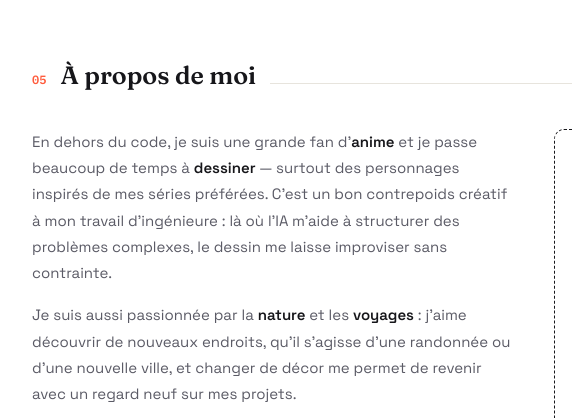
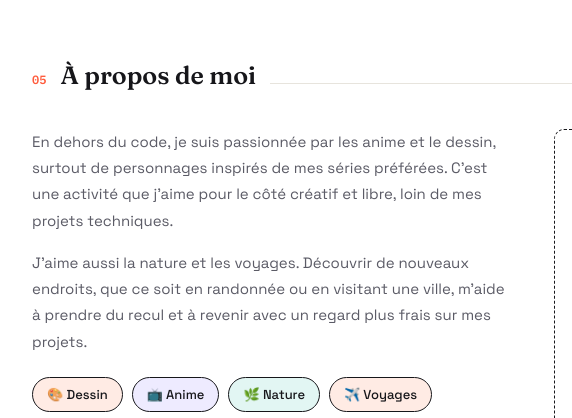
Before and after one commit to asmegnou/asmegnou.github.io, a plain HTML site: page index.html in a window 1280 px wide. Shown: the part 4349-4767 px from the top of the page, 146-718 px from the left. Drawn offline with nearby package versions, Linux system fonts and the light colour scheme; no server answers.

Commit message:
Revise about section content for clarity
Updated the text in the 'about' section to improve clarity and conciseness.

```diff
--- a/index.html
+++ b/index.html
@@ -309,8 +309,9 @@
     <div class="section-head"><span class="section-num">05</span><span class="section-title">À propos de moi</span><span class="section-line"></span></div>
     <div class="about-layout">
       <div class="about-text">
-        <p>En dehors du code, je suis une grande fan d'<b>anime</b> et je passe beaucoup de temps à <b>dessiner</b> — surtout des personnages inspirés de mes séries préférées. C'est un bon contrepoids créatif à mon travail d'ingénieure : là où l'IA m'aide à structurer des problèmes complexes, le dessin me laisse improviser sans contrainte.</p>
-        <p>Je suis aussi passionnée par la <b>nature</b> et les <b>voyages</b> : j'aime découvrir de nouveaux endroits, qu'il s'agisse d'une randonnée ou d'une nouvelle ville, et changer de décor me permet de revenir avec un regard neuf sur mes projets.</p>
+        <p>En dehors du code, je suis passionnée par les anime et le dessin, surtout de personnages inspirés de mes séries préférées. C’est une activité que j’aime pour le côté créatif et libre, loin de mes projets techniques.</p>
+
+        <p>J’aime aussi la nature et les voyages. Découvrir de nouveaux endroits, que ce soit en randonnée ou en visitant une ville, m’aide à prendre du recul et à revenir avec un regard plus frais sur mes projets.</p>
         <div class="interest-chips">
           <span class="interest-chip">🎨 Dessin</span><span class="interest-chip">📺 Anime</span><span class="interest-chip">🌿 Nature</span><span class="interest-chip">✈️ Voyages</span><span class="interest-chip">🎸 Guitare</span><span class="interest-chip">📷 Photographie</span>
         </div>
```
